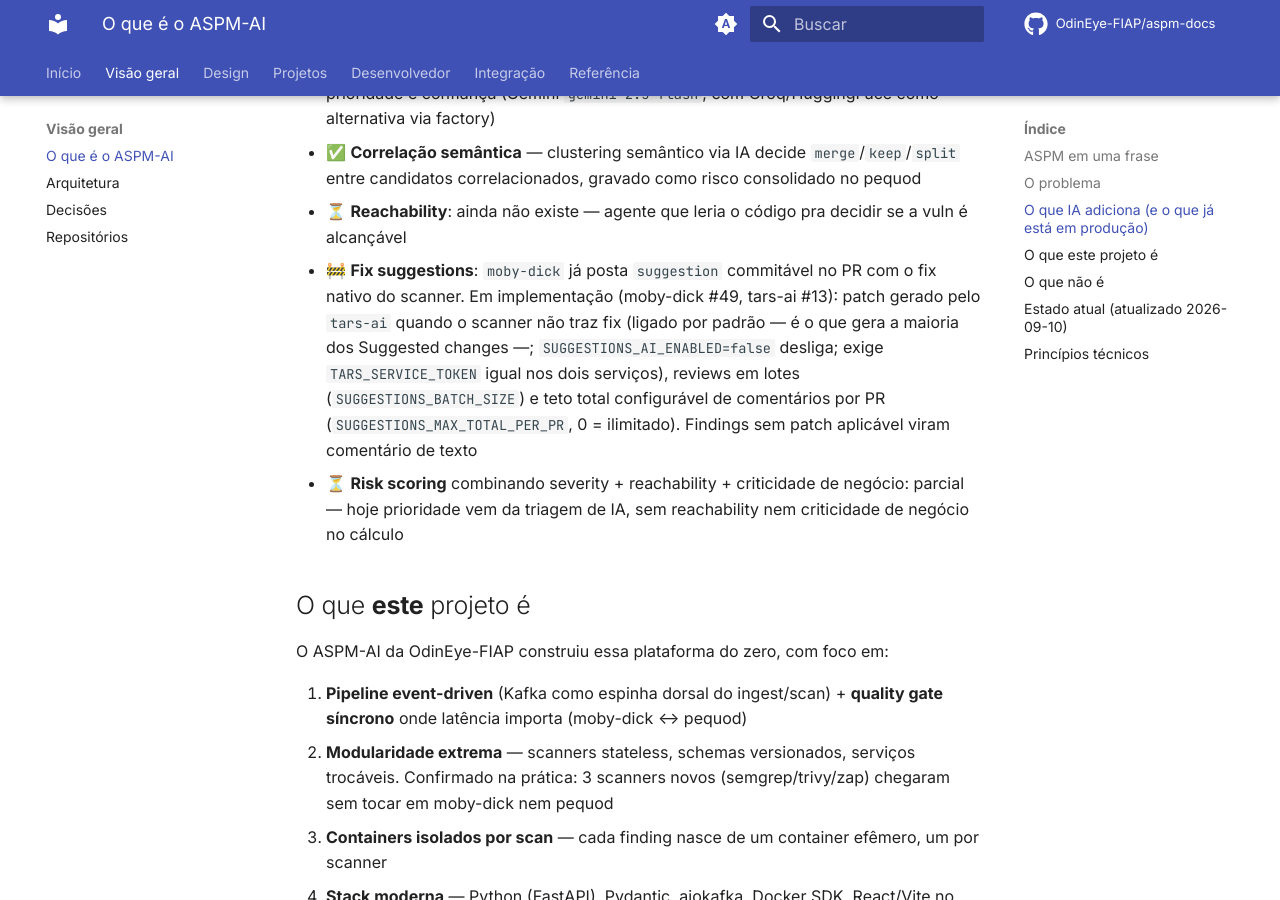
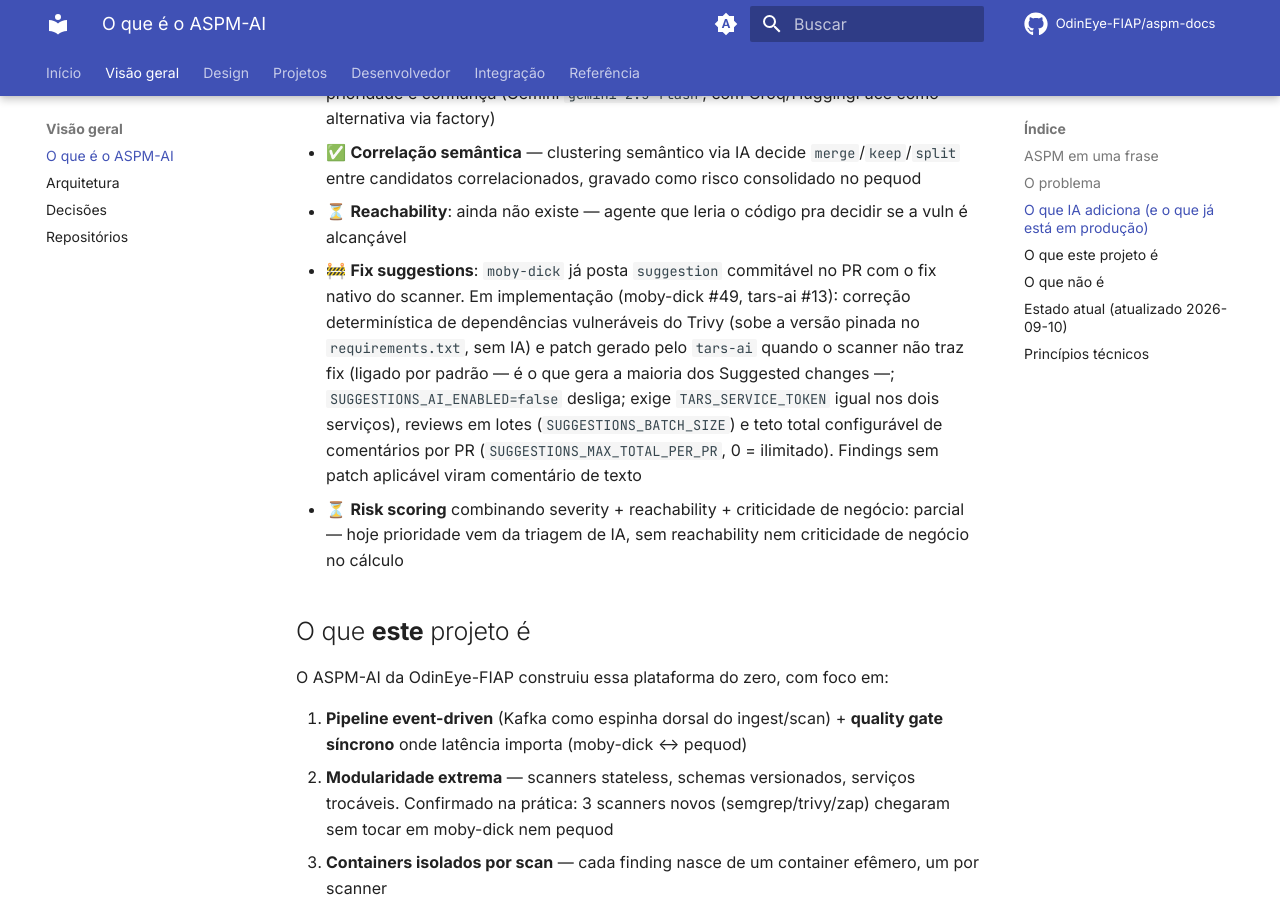
Before and after one commit to OdinEye-FIAP/aspm-docs, an MkDocs documentation site: the page built from docs/overview/what-is-aspm.md, in a window 1280 px wide and 900 px high, scrolled down 1035 px. Built offline with MkDocs 1.6.1 and Material for MkDocs 9.7.7, drawn with Linux system fonts in a browser that asks for light colours; comment, search, counter and statistics services are not loaded.

Commit message:
docs: correção determinística de dependências nas fix suggestions
Co-Authored-By: Claude Sonnet 5.5 <noreply@anthropic.com>
Claude-Session: https://claude.ai/code/session_017p2tf5WFNH9YWHqvEi9dz4

```diff
--- a/docs/overview/what-is-aspm.md
+++ b/docs/overview/what-is-aspm.md
@@ -29,7 +29,7 @@ Plataformas ASPM resolvem isso: 1 schema unificado, 1 lugar pra triagem, 1 fonte
 - ✅ **Triagem automática** — `tars-ai` classifica findings/clusters com recomendação, prioridade e confiança (Gemini `gemini-2.5-flash`, com Groq/HuggingFace como alternativa via factory)
 - ✅ **Correlação semântica** — clustering semântico via IA decide `merge`/`keep`/`split` entre candidatos correlacionados, gravado como risco consolidado no pequod
 - ⏳ **Reachability**: ainda não existe — agente que leria o código pra decidir se a vuln é alcançável
-- 🚧 **Fix suggestions**: `moby-dick` já posta `suggestion` commitável no PR com o fix nativo do scanner. Em implementação (moby-dick #49, tars-ai #13): patch gerado pelo `tars-ai` quando o scanner não traz fix (ligado por padrão — é o que gera a maioria dos Suggested changes —; `SUGGESTIONS_AI_ENABLED=false` desliga; exige `TARS_SERVICE_TOKEN` igual nos dois serviços), reviews em lotes (`SUGGESTIONS_BATCH_SIZE`) e teto total configurável de comentários por PR (`SUGGESTIONS_MAX_TOTAL_PER_PR`, 0 = ilimitado). Findings sem patch aplicável viram comentário de texto
+- 🚧 **Fix suggestions**: `moby-dick` já posta `suggestion` commitável no PR com o fix nativo do scanner. Em implementação (moby-dick #49, tars-ai #13): correção determinística de dependências vulneráveis do Trivy (sobe a versão pinada no `requirements.txt`, sem IA) e patch gerado pelo `tars-ai` quando o scanner não traz fix (ligado por padrão — é o que gera a maioria dos Suggested changes —; `SUGGESTIONS_AI_ENABLED=false` desliga; exige `TARS_SERVICE_TOKEN` igual nos dois serviços), reviews em lotes (`SUGGESTIONS_BATCH_SIZE`) e teto total configurável de comentários por PR (`SUGGESTIONS_MAX_TOTAL_PER_PR`, 0 = ilimitado). Findings sem patch aplicável viram comentário de texto
 - ⏳ **Risk scoring** combinando severity + reachability + criticidade de negócio: parcial — hoje prioridade vem da triagem de IA, sem reachability nem criticidade de negócio no cálculo
 
 ## O que **este** projeto é
```
